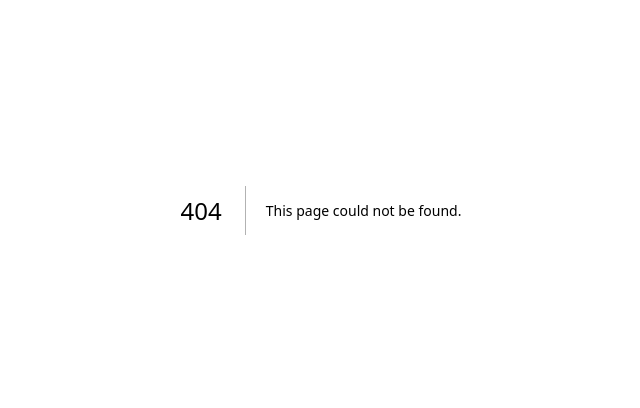
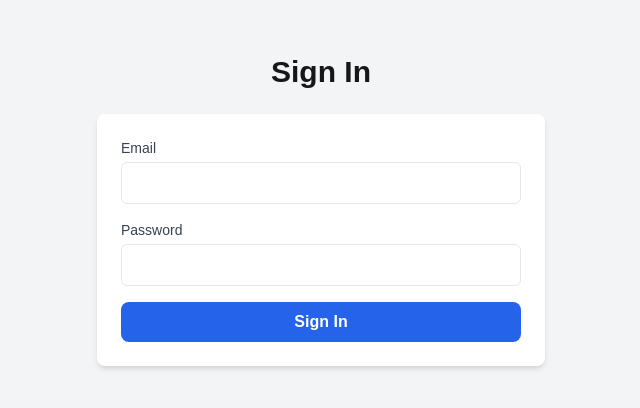
Before and after one commit to Lesuuda/tradeline, a Next.js app in the folder client/: page /auth in a window 1280 px wide. Before the commit this address had no page. Shown: the part 190-598 px from the top of the page, without its empty margins (319-959 px from the left). Built offline with nearby package versions, Linux system fonts and the light colour scheme.

Commit message:
core: implemented welcome page with links for login and signup

```diff
--- /dev/null
+++ b/client/app/auth/page.tsx
@@ -0,0 +1,106 @@
+"use client";
+
+import { useState } from 'react';
+import { useRouter, useSearchParams } from 'next/navigation';
+
+const AuthPage = () => {
+  const [email, setEmail] = useState('');
+  const [password, setPassword] = useState('');
+  const [username, setUsername] = useState('');
+  const [error, setError] = useState('');
+  const [loading, setLoading] = useState(false);
+  const searchParams = useSearchParams();
+  const mode = searchParams.get('mode') || 'login';
+  const router = useRouter();
+
+  const handleSubmit = async (e: React.FormEvent) => {
+    e.preventDefault();
+    setLoading(true);
+    setError('');
+
+    const endpoint = mode === 'signup' ? '/api/auth/signup' : '/api/auth/login';
+
+    try {
+      const response = await fetch(endpoint, {
+        method: 'POST',
+        headers: { 'Content-Type': 'application/json' },
+        body: JSON.stringify({ email, password, username: mode === 'signup' ? username : undefined }),
+      });
+
+      const data = await response.json();
+      if (!response.ok) {
+        throw new Error(data.message || 'Something went wrong');
+      }
+
+      // Assuming successful login/signup, redirect to home
+      router.push('/home');
+    } catch (err: any) {
+      setError(err.message);
+    } finally {
+      setLoading(false);
+    }
+  };
+
+  return (
+    <div className="flex flex-col items-center justify-center min-h-screen bg-gray-100">
+      <h2 className="text-3xl font-semibold mb-6">{mode === 'signup' ? 'Sign Up' : 'Sign In'}</h2>
+
+      {error && <p className="text-red-500 mb-4">{error}</p>}
+
+      <form onSubmit={handleSubmit} className="bg-white p-6 rounded-lg shadow-md w-full max-w-md">
+        {mode === 'signup' && (
+          <div className="mb-4">
+            <label htmlFor="username" className="block text-sm font-medium text-gray-700">
+              Username
+            </label>
+            <input
+              type="text"
+              id="username"
+              value={username}
+              onChange={(e) => setUsername(e.target.value)}
+              className="mt-1 p-2 w-full border rounded-md"
+              required
+            />
+          </div>
+        )}
+        <div className="mb-4">
+          <label htmlFor="email" className="block text-sm font-medium text-gray-700">
+            Email
+          </label>
+          <input
+            type="email"
+            id="email"
+            value={email}
+            onChange={(e) => setEmail(e.target.value)}
+            className="mt-1 p-2 w-full border rounded-md"
+            required
+          />
+        </div>
+        <div className="mb-4">
+          <label htmlFor="password" className="block text-sm font-medium text-gray-700">
+            Password
+          </label>
+          <input
+            type="password"
+            id="password"
+            value={password}
+            onChange={(e) => setPassword(e.target.value)}
+            className="mt-1 p-2 w-full border rounded-md"
+            required
+          />
+        </div>
+        <button
+          type="submit"
+          className={`w-full py-2 text-white font-semibold rounded-lg ${
+            loading ? 'bg-gray-400' : 'bg-blue-600 hover:bg-blue-800'
+          }`}
+          disabled={loading}
+        >
+          {loading ? 'Processing...' : mode === 'signup' ? 'Sign Up' : 'Sign In'}
+        </button>
+      </form>
+    </div>
+  );
+};
+
+export default AuthPage;
--- a/client/app/welcome/welcome.tsx
+++ b/client/app/welcome/welcome.tsx
@@ -1,10 +1,31 @@
-const WelcomeComponent = () => {
-    return (
-      <div className="text-center">
-        <h1 className="text-4xl font-bold mb-4">Welcome to Our Store</h1>
-        <p>Browse our amazing products and start shopping now!</p>
+"use client";
+
+import { useRouter } from 'next/router';
+
+const WelcomePage = () => {
+  const router = useRouter();
+
+  return (
+    <div className="flex flex-col items-center justify-center min-h-screen bg-gradient-to-r from-indigo-500 to-purple-500 text-white">
+      <h1 className="text-6xl font-bold mb-6">Welcome to Our Store</h1>
+      <p className="text-lg mb-8">Discover our wide range of products and start shopping now!</p>
+
+      <div className="space-x-4">
+        <button
+          onClick={() => router.push('/auth?mode=login')}
+          className="px-6 py-3 bg-blue-600 hover:bg-blue-800 text-white font-semibold rounded-lg"
+        >
+          Sign In
+        </button>
+        <button
+          onClick={() => router.push('/auth?mode=signup')}
+          className="px-6 py-3 bg-green-600 hover:bg-green-800 text-white font-semibold rounded-lg"
+        >
+          Sign Up
+        </button>
       </div>
-    );
-  };
+    </div>
+  );
+};
 
-  export default WelcomeComponent;
+export default WelcomePage;
```
Also changed, not shown: client/app/cart/cart.tsx (line endings or trailing spaces), 1 other file (tests, documents, lock files or other folders).
